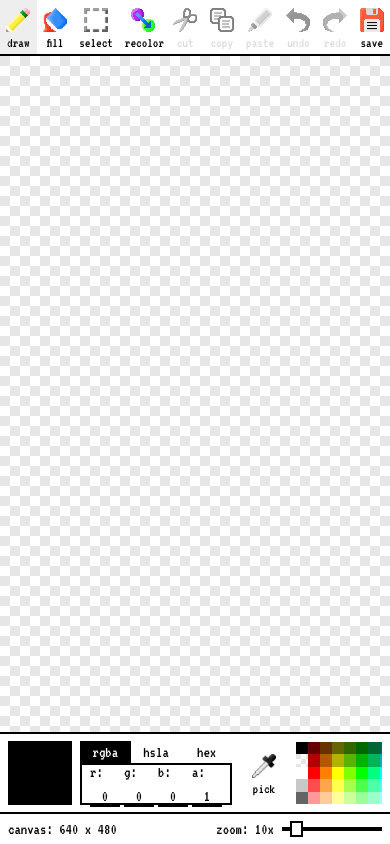
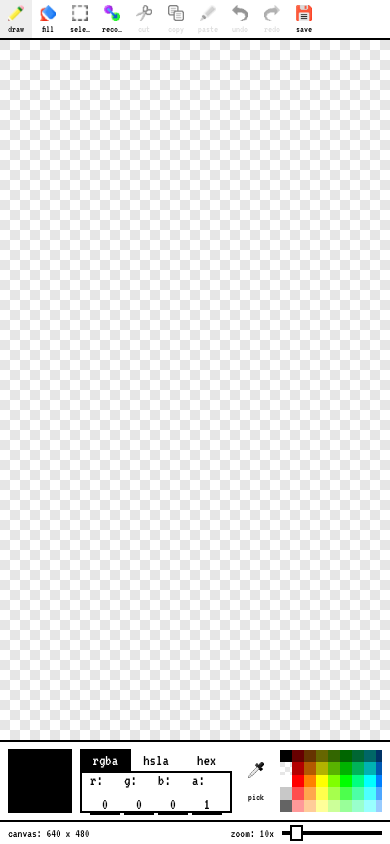
Before and after one commit to reid47/redraw, a React (Create React App) app: page / in a window 390 px wide. Built offline with nearby package versions, Linux system fonts and the light colour scheme.

Commit message:
Working on mobile layout

```diff
--- a/src/components/Toolbar.js
+++ b/src/components/Toolbar.js
@@ -53,7 +53,7 @@ export const ToolBar = ({
       {t('recolorButtonText')}
     </ToolButton>
 
-    <div style={{flexGrow: 1}}/>
+    <div className="ToolBar-spacer"/>
 
     <ToolButton
       image="cut"
@@ -79,7 +79,7 @@ export const ToolBar = ({
       {t('pasteButtonText')}
     </ToolButton>
 
-    <div style={{flexGrow: 1}}/>
+    <div className="ToolBar-spacer"/>
 
     <ToolButton
       image="undo"
--- a/src/stylesheets/_Statusbar.scss
+++ b/src/stylesheets/_Statusbar.scss
@@ -10,18 +10,30 @@
   display: flex;
   justify-content: space-between;
   align-items: center;
+
+  @media screen and (max-width: $breakpoint-small) {
+    height: $unit * 3;
+    font-size: 12px;
+  }
+}
+
+.StatusBar-mouse-position {
+  @media screen and (max-width: $breakpoint-small) {
+    display: none;
+  }
 }
 
 .StatusBar-zoom-slider-container {
   display: flex;
   align-items: center;
+  flex-grow: 0;
 }
 
 .StatusBar-zoom-label {
   display: inline-block;
   margin-right: 8px;
-  width: 120px;
   text-align: right;
+  flex-grow: 0;
 }
 
 .StatusBar-zoom-slider {
--- a/src/stylesheets/_ToolButton.scss
+++ b/src/stylesheets/_ToolButton.scss
@@ -11,6 +11,9 @@
   background-size: 24px 24px;
   background-position: center $unit;
   border: none;
+  overflow: hidden;
+  text-overflow: ellipsis;
+  white-space: nowrap;
 
   &[disabled] {
     opacity: 0.5;
@@ -27,4 +30,12 @@
       background-color: #eee;
     }
   }
+
+  @media screen and (max-width: $breakpoint-small) {
+    width: $unit * 4;
+    background-size: 16px 16px;
+    background-position: center ($unit * 2 / 3);
+    line-height: (84px * 2 / 3);
+    font-size: 10px;
+  }
 }
--- a/src/stylesheets/_Toolbar.scss
+++ b/src/stylesheets/_Toolbar.scss
@@ -6,4 +6,18 @@
   display: flex;
   align-items: center;
   border-bottom: 2px solid #000;
+
+  @media screen and (max-width: $breakpoint-small) {
+    height: $unit * 5;
+    align-items: space-between;
+  }
 }
+
+
+.ToolBar-spacer {
+  flex-grow: 1;
+
+  @media screen and (max-width: $breakpoint-small) {
+    display: none;
+  }
+}
--- a/src/stylesheets/_variables.scss
+++ b/src/stylesheets/_variables.scss
@@ -1,3 +1,5 @@
 $unit: 8px;
 
 $viewer-bg-color: rgb(140, 140, 140);
+
+$breakpoint-small: 400px;
```
